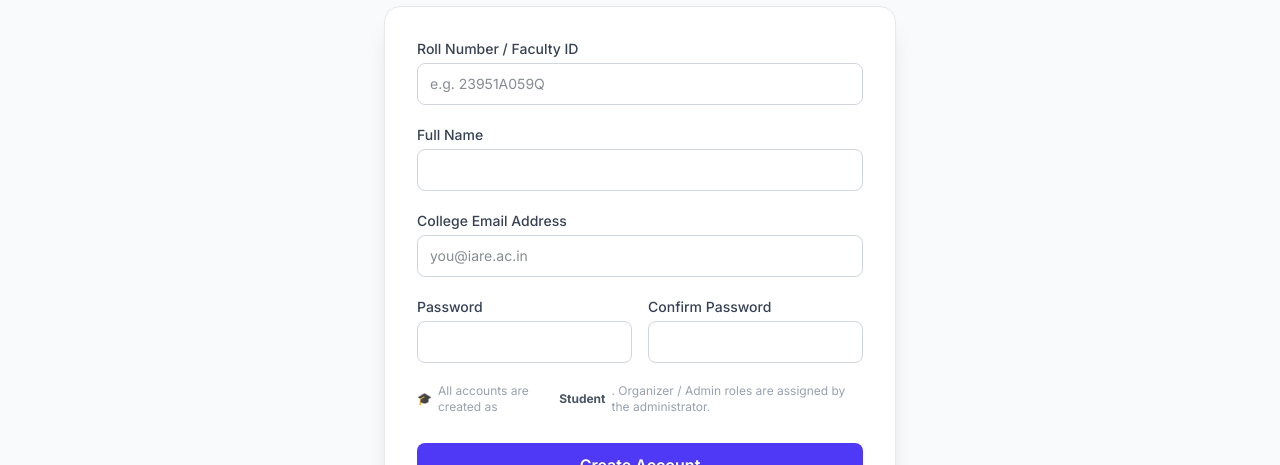
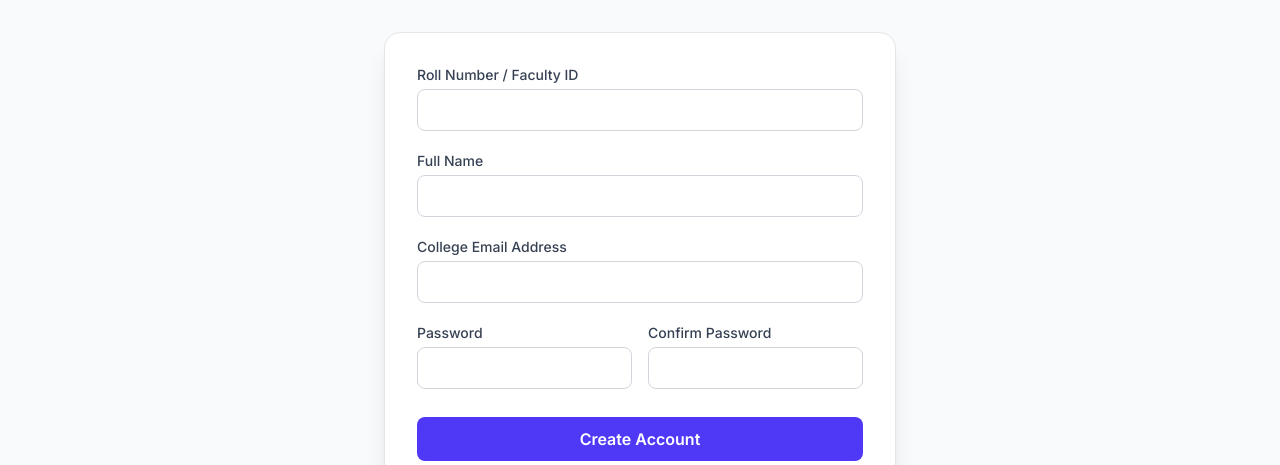
Before and after one commit to Thangeda-Shashider/Campus-Connect, a React (Vite) app in the folder client/: page /register in a window 1280 px wide. Shown: the part 229-694 px from the top of the page. Built offline with nearby package versions, Linux system fonts and the light colour scheme; no server answers.

Commit message:
fix(register): remove role note and institution-specific placeholder text

```diff
--- a/client/src/pages/auth/Register.jsx
+++ b/client/src/pages/auth/Register.jsx
@@ -76,7 +76,7 @@ const Register = () => {
                             <label className="block text-sm font-medium text-gray-700 dark:text-gray-300 mb-1">
                                 Roll Number / Faculty ID
                             </label>
-                            <input {...register('rollNo')} className={inp(errors.rollNo)} autoComplete="off" placeholder="e.g. 23951A059Q" />
+                            <input {...register('rollNo')} className={inp(errors.rollNo)} autoComplete="off" />
                             {errors.rollNo && <p className="mt-1 text-xs text-red-500">{errors.rollNo.message}</p>}
                         </div>
 
@@ -94,7 +94,7 @@ const Register = () => {
                             <label className="block text-sm font-medium text-gray-700 dark:text-gray-300 mb-1">
                                 College Email Address
                             </label>
-                            <input type="email" {...register('email')} className={inp(errors.email)} autoComplete="email" placeholder="you@iare.ac.in" />
+                            <input type="email" {...register('email')} className={inp(errors.email)} autoComplete="email" />
                             {errors.email && <p className="mt-1 text-xs text-red-500">{errors.email.message}</p>}
                         </div>
 
@@ -128,12 +128,6 @@ const Register = () => {
                             </div>
                         </div>
 
-                        {/* Role note */}
-                        <p className="text-xs text-gray-400 dark:text-gray-500 flex items-center gap-1.5">
-                            <span>🎓</span>
-                            All accounts are created as <strong className="text-gray-600 dark:text-gray-300">Student</strong>.
-                            Organizer / Admin roles are assigned by the administrator.
-                        </p>
 
                         {/* Submit */}
                         <button
```
